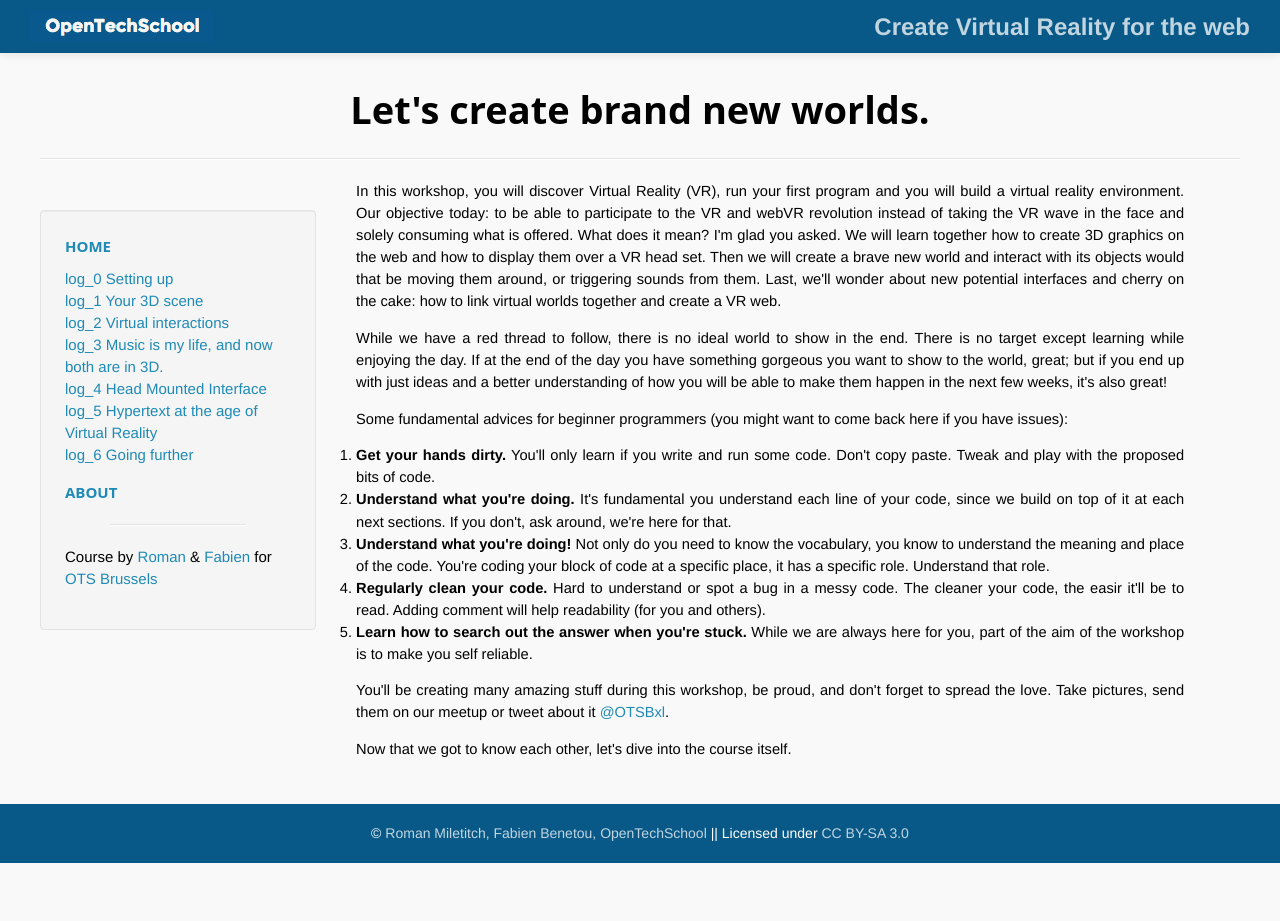
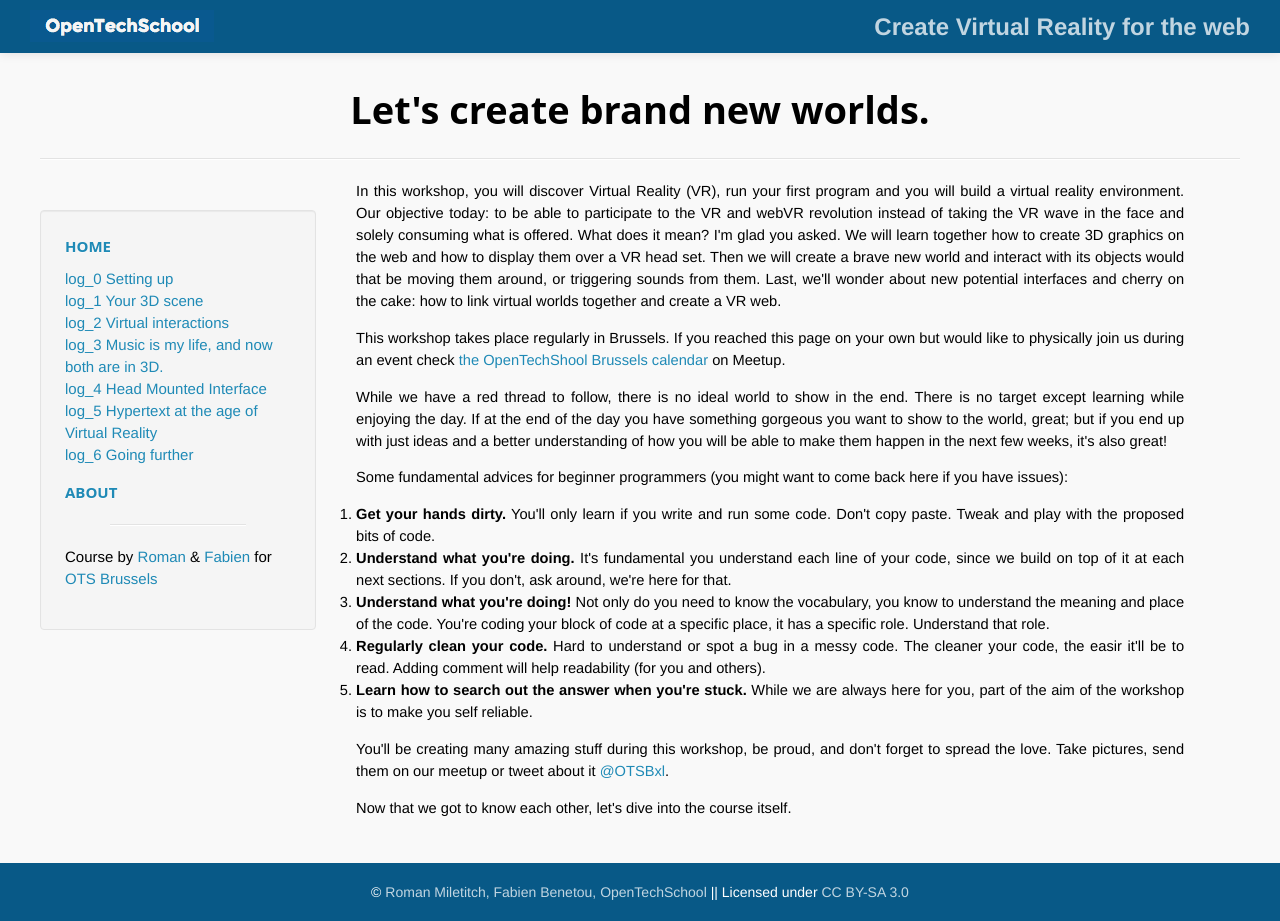
Before and after one commit to OpenTechSchool-Brussels/webVR-for-3D-graphics-and-music, a Jekyll site: the page built from index.html, in a window 1280 px wide. Built offline with Jekyll 4.4.1, drawn with Linux system fonts in a browser that asks for light colours; Markdown is read by kramdown in place of the engine named in the settings; before the commit the page ends 900 px from its top, so only the background shows below that.

Commit message:
Meetup link for upcoming events

```diff
--- a/index.html
+++ b/index.html
@@ -4,6 +4,8 @@ title:  "Let's create brand new worlds."
 ---
 
 <p>In this workshop, you will discover Virtual Reality (VR), run your first program and you will build a virtual reality environment. Our objective today: to be able to participate to the VR and webVR revolution instead of taking the VR wave in the face and solely consuming what is offered. What does it mean? I'm glad you asked. We will learn together how to create 3D graphics on the web and how to display them over a VR head set. Then we will create a brave new world and interact with its objects would that be moving them around, or triggering sounds from them. Last, we'll wonder about new potential interfaces and cherry on the cake: how to link virtual worlds together and create a VR web.</p>
+
+<p>This workshop takes place regularly in Brussels. If you reached this page on your own but would like to physically join us during an event check <a href="http://www.meetup.com/OpenTechSchool-Brussels/">the OpenTechShool Brussels calendar</a> on Meetup.</p>
 
 <p> While we have a red thread to follow, there is no ideal world to show in the end. There is no target except learning while enjoying the day. If at the end of the day you have something gorgeous you want to show to the world, great; but if you end up with just ideas and a better understanding of how you will be able to make them happen in the next few weeks, it's also great! </p>
 
```
